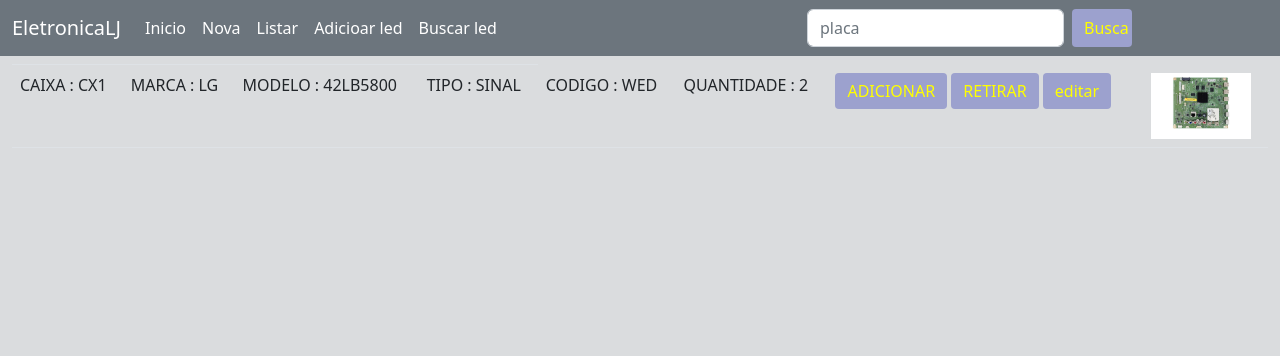
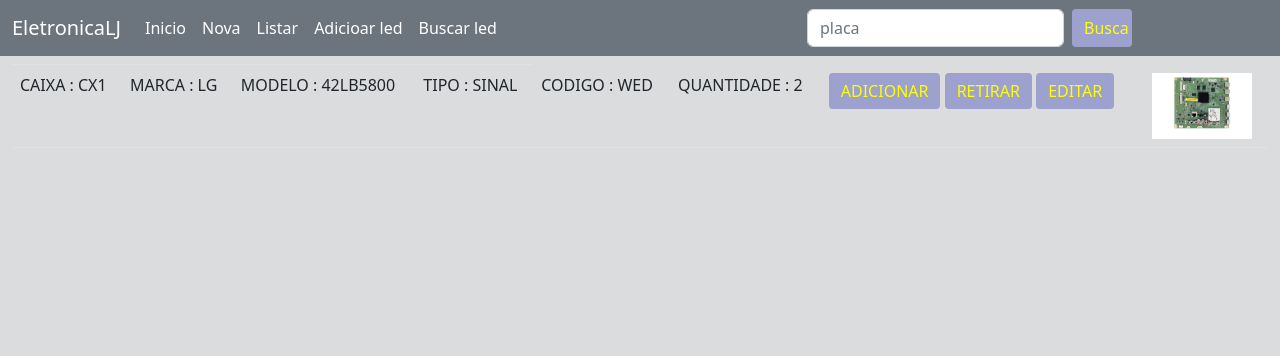
Before and after one commit to marcelo-antonio-nunes/eletronicalj, a Flask app: page /lista_placas in a window 1280 px wide. Shown: the top 356 px of the page. Run offline with Flask 3, Linux system fonts and the light colour scheme; data comes from the database, SQL or seed files in the repository; both versions use the stored data as it was after the commit; some libraries are stand-ins or nearby versions.

```diff
--- a/templates/lista_placas.html
+++ b/templates/lista_placas.html
@@ -26,7 +26,7 @@
                     <input type="hidden" name="id" value="{{ i[0] }}">
                     <button type="submit" class="btn btn-success" name="acao" value="adicionar_p">ADICIONAR</button>
                     <button type="submit" class="btn btn-dark" name="acao" value="retirar_p">RETIRAR</button>
-                    <button type="submit" class="btn btn-primary" name="acao" value="editar_p">editar</button>
+                    <button type="submit" class="btn btn-primary" name="acao" value="editar_p">EDITAR</button>
                 </form>
             </td>
             <td>
```
Also changed, not shown: banco_de_dados/gavetario.db.
